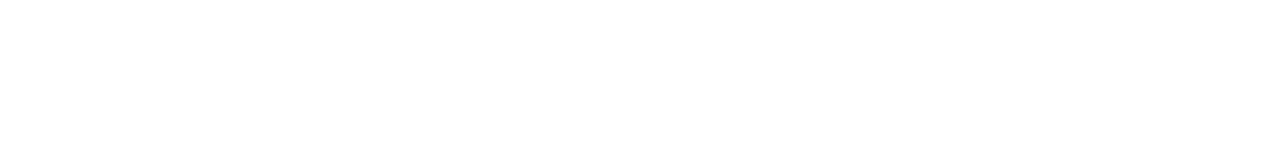
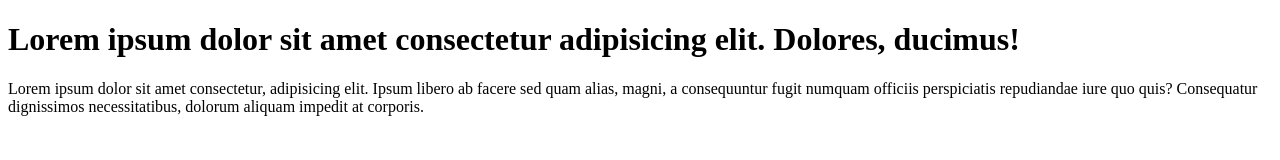
Before and after one commit to SynTaxJeDii/learn-git, a plain HTML site: page index.html in a window 1280 px wide. Drawn offline with Linux system fonts and the light colour scheme.

Commit message:
add paragraph to code

```diff
--- a/index.html
+++ b/index.html
@@ -6,6 +6,7 @@
     <title>Git Website</title>
 </head>
 <body>
-
+    <h1>Lorem ipsum dolor sit amet consectetur adipisicing elit. Dolores, ducimus!</h1>
+    <p>Lorem ipsum dolor sit amet consectetur, adipisicing elit. Ipsum libero ab facere sed quam alias, magni, a consequuntur fugit numquam officiis perspiciatis repudiandae iure quo quis? Consequatur dignissimos necessitatibus, dolorum aliquam impedit at corporis.</p>
 </body>
 </html>
```
